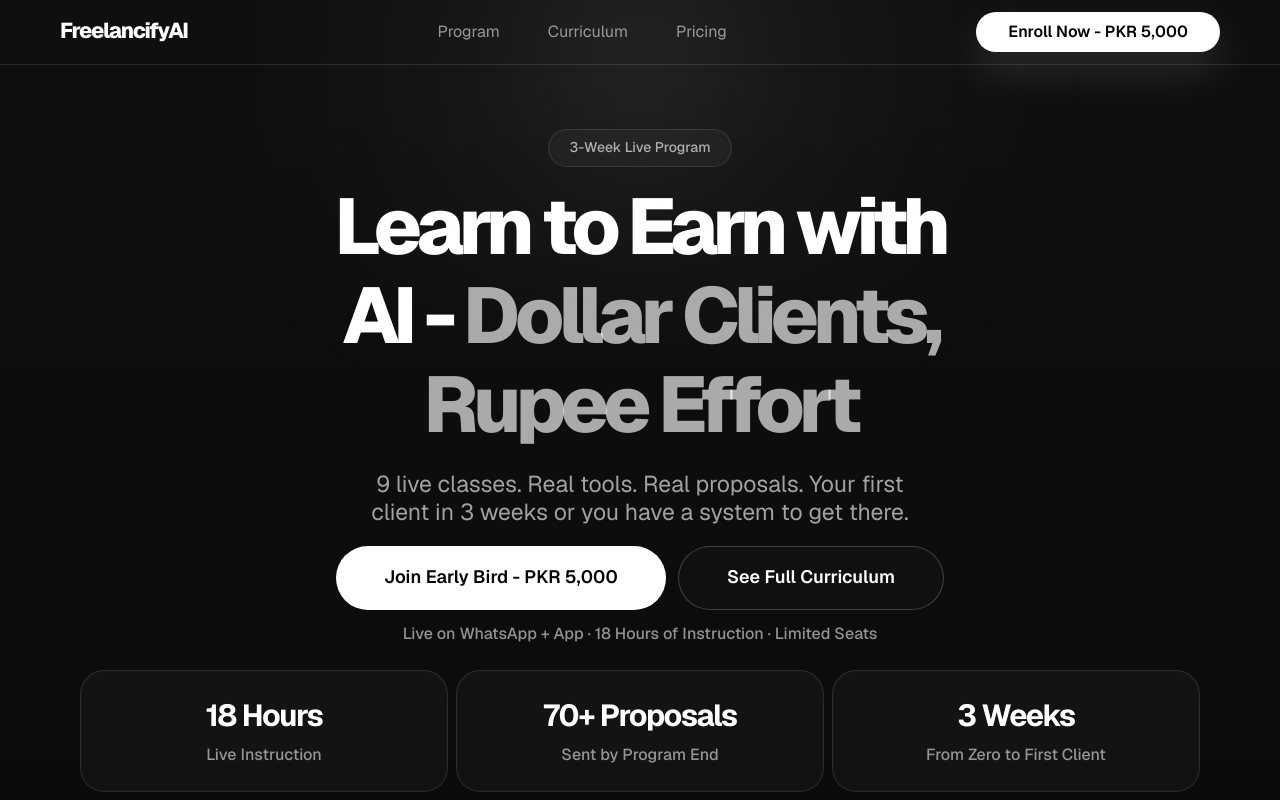
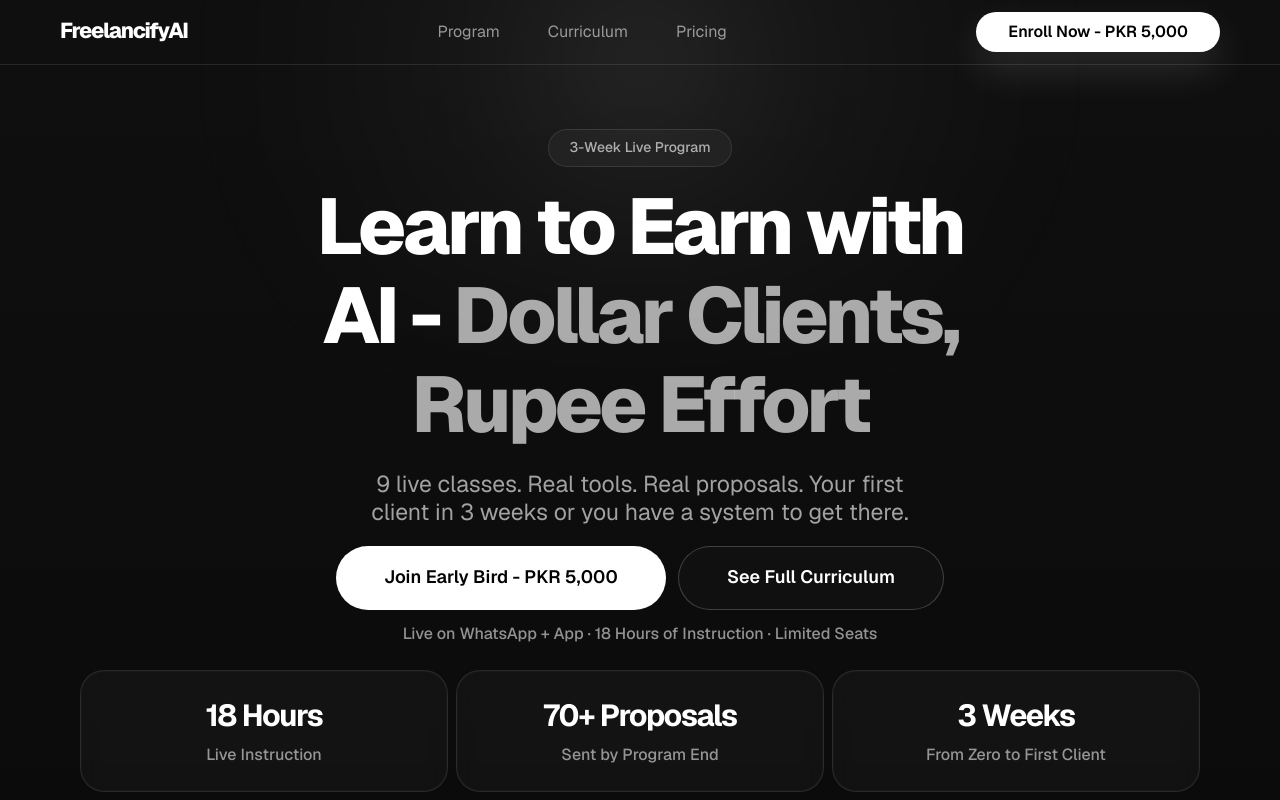
Before and after one commit to posybl-git/COURSES, a Next.js app: page / in a window 1280 px wide. Shown: the top 800 px of the page. Built offline with nearby package versions, Linux system fonts and the light colour scheme.

Commit message:
updated now

```diff
--- a/src/app/page.tsx
+++ b/src/app/page.tsx
@@ -149,7 +149,7 @@ export default function Home() {
       <section className="px-6 pb-4 pt-12 md:px-10 md:pb-6 md:pt-16">
         <div className="mx-auto flex max-w-[1120px] flex-col items-center text-center">
           <div className="mb-4 inline-flex rounded-full border border-white/10 bg-white/[0.04] px-5 py-2 text-sm font-medium text-white/64 backdrop-blur-sm">3-Week Live Program</div>
-          <h1 className="max-w-[53rem] text-balance text-[clamp(2.85rem,6.15vw,6rem)] font-extrabold leading-[1.13] tracking-[-0.07em] text-white">
+          <h1 className="max-w-[53rem] text-balance text-[clamp(2.85rem,6.15vw,6rem)] font-extrabold leading-[1.13] tracking-[-0.045em] text-white">
             Learn to Earn with AI - <span className="text-white/65">Dollar Clients, Rupee Effort</span>
           </h1>
           <p className="mt-5 max-w-[42rem] text-balance text-[1.125rem] leading-7 text-white/62 md:text-[1.44rem] md:leading-7">
```
